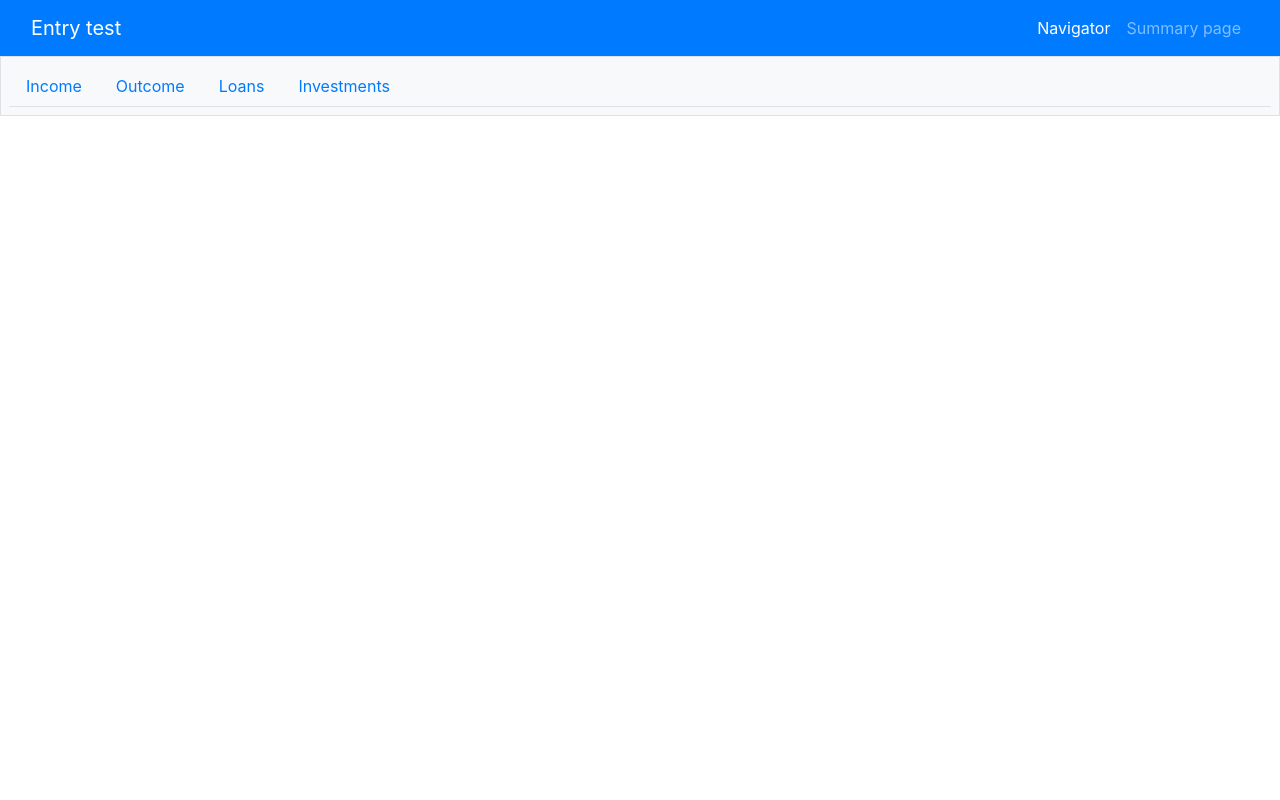
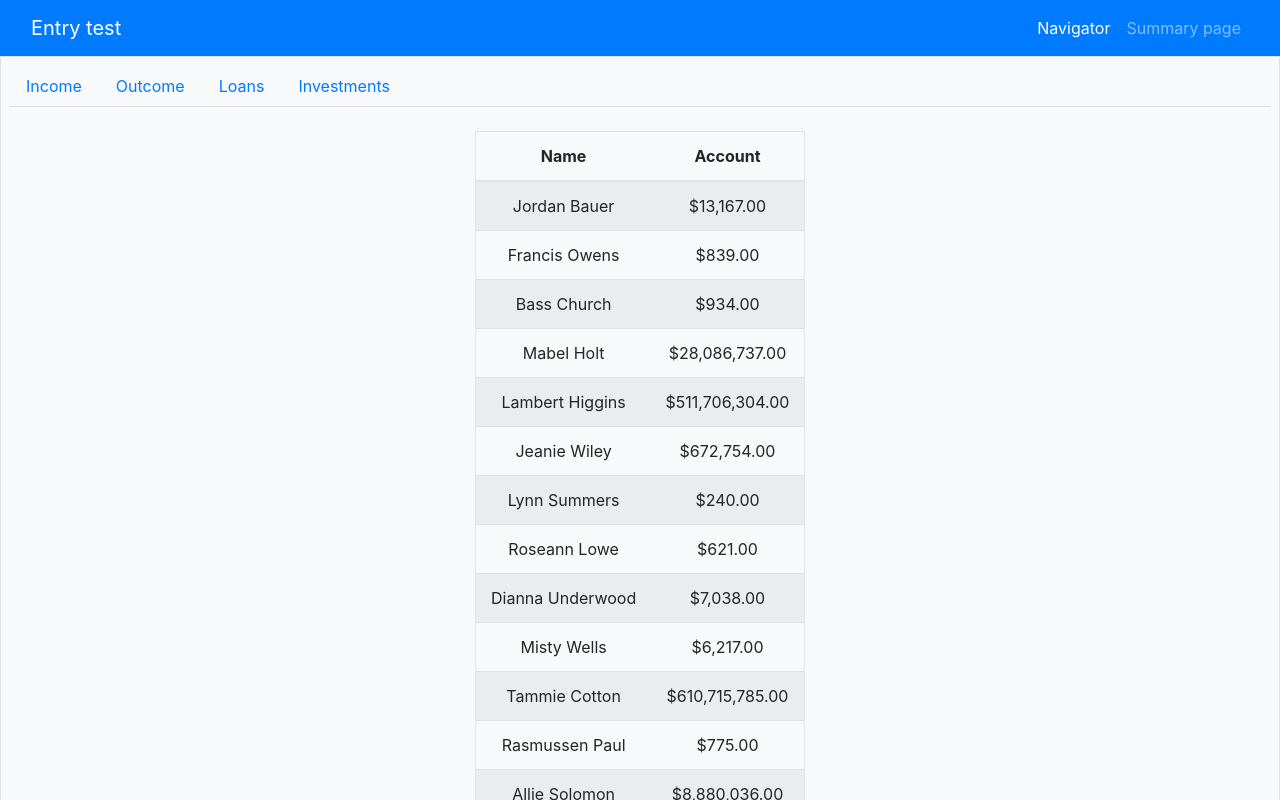
Before and after one commit to SergeyKagal/solid, an Angular app: page /navigator in a window 1280 px wide. Shown: the top 800 px of the page. Built offline with nearby package versions, Linux system fonts and the light colour scheme.

Commit message:
feat:  render all transactions

```diff
--- a/src/app/components/navigator/navigator.component.html
+++ b/src/app/components/navigator/navigator.component.html
@@ -11,4 +11,18 @@
       >
     </li>
   </ul>
+  <table class="table table-striped mx-auto border mt-4">
+    <thead>
+      <tr>
+        <th scope="col">Name</th>
+        <th scope="col">Account</th>
+      </tr>
+    </thead>
+    <tbody>
+      <tr *ngFor="let row of transactions">
+        <td>{{ row.name.first }} {{ row.name.last }}</td>
+        <td>{{ row.amount | currency }}</td>
+      </tr>
+    </tbody>
+  </table>
 </div>
--- a/src/app/components/navigator/navigator.component.scss
+++ b/src/app/components/navigator/navigator.component.scss
@@ -0,0 +1,3 @@
+table {
+  max-width: fit-content;
+}
```
